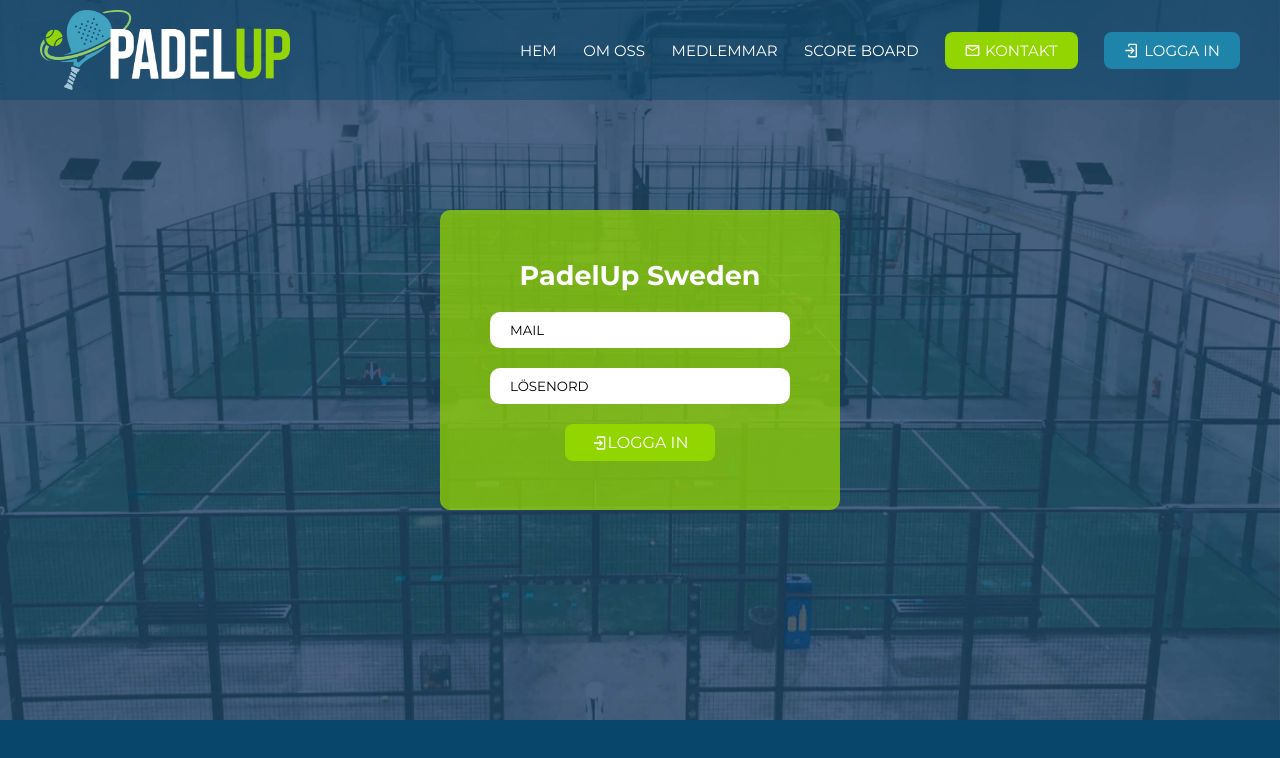
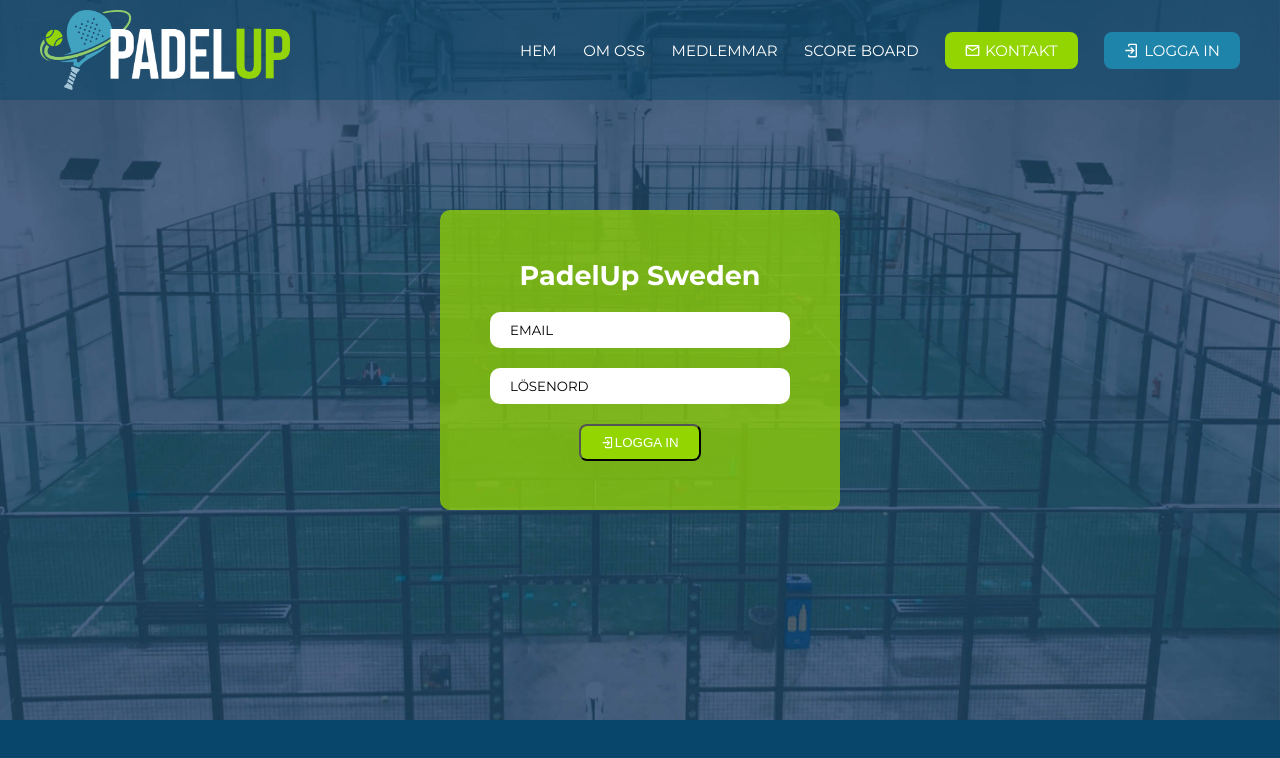
Before and after one commit to smforuzmand/padelUp.v1, a React (Vite) app: page /loggain in a window 1280 px wide. Shown: the top 758 px of the page. Built offline with nearby package versions, Linux system fonts and the light colour scheme.

Commit message:
Login page refactor

```diff
--- a/src/components/Login/Login.jsx
+++ b/src/components/Login/Login.jsx
@@ -3,61 +3,61 @@
 import styles from "./Login.module.scss";
 import { validateEmail } from "../../utils/regex";
 
-const Login = (props) => {
+function Login() {
   const [email, setEmail] = useState("");
-  const [emailHasError, setEmailHasError] = useState(false);
+  const [password, setPassword] = useState("");
+  const [emailError, setEmailError] = useState(false);
+  const [passwordError, setPasswordError] = useState(false);
 
-  const [password, setPassword] = useState("");
-  const [passwordHasError, setPasswordHasError] = useState(false);
-
-  const emailChangeHandler = (email) => {
-    setEmail(email);
-    if (emailHasError) setEmailHasError(false);
+  const handleEmailChange = (e) => {
+    setEmail(e.target.value);
+    if (emailError) setEmailError(false);
   };
 
-  const passwordChangeHandler = (password) => {
-    setPassword(password);
-    if (passwordHasError) setPasswordHasError(false);
+  const handlePasswordChange = (e) => {
+    setPassword(e.target.value);
+    if (passwordError) setPasswordError(false);
   };
 
-  const submitHandler = () => {
-    if (!validateEmail(email) || password == "") {
-      if (password == "") setPasswordHasError(true);
-      if (!validateEmail(email)) setEmailHasError(true);
+  const handleSubmit = (e) => {
+    e.preventDefault();
+    if (!validateEmail(email) || password === "") {
+      if (password === "") setPasswordError(true);
+      if (!validateEmail(email)) setEmailError(true);
       return;
     }
-
-    // send http request
+    // Send HTTP request
   };
 
   return (
     <div className={styles.login}>
-      <form>
+      <form onSubmit={handleSubmit}>
         <h3>PadelUp Sweden</h3>
         <input
           type="text"
-          name="mail"
-          id="mail"
-          placeholder="MAIL"
-          className={`${emailHasError ? "error" : ""}`}
-          onChange={(e) => emailChangeHandler(e.target.value)}
+          name="email"
+          id="email"
+          placeholder="Email"
+          className={emailError ? "error" : ""}
+          value={email}
+          onChange={handleEmailChange}
         />
         <input
           type="password"
           name="password"
           id="password"
-          placeholder="lösenord"
-          className={`${passwordHasError ? styles.error : ""}`}
-          onChange={(e) => passwordChangeHandler(e.target.value)}
+          placeholder="Lösenord"
+          className={passwordError ? styles.error : ""}
+          value={password}
+          onChange={handlePasswordChange}
         />
-
-        <a onClick={submitHandler} className="button">
+        <button type="submit" className="button">
           <LoginIcon />
-          logga in
-        </a>
+          Logga in
+        </button>
       </form>
     </div>
   );
-};
+}
 
 export default Login;
```
